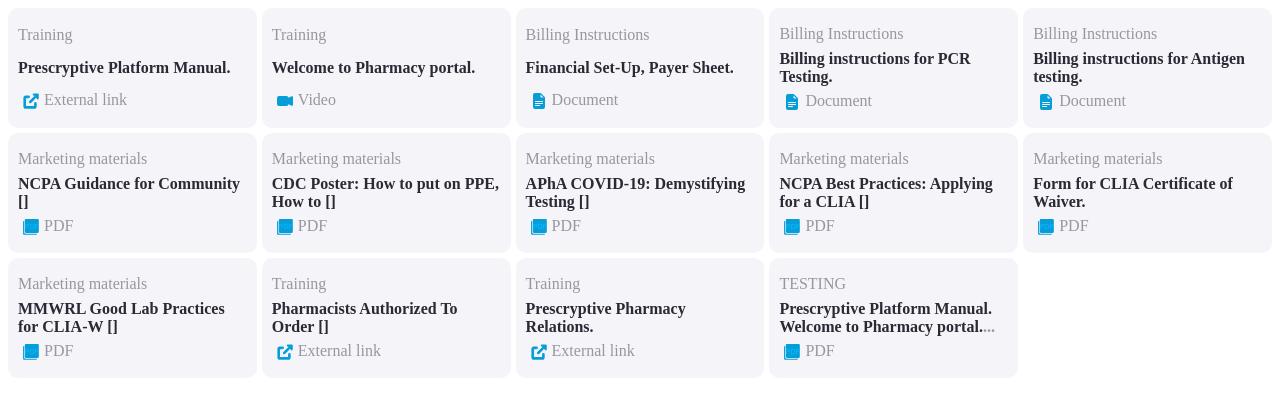
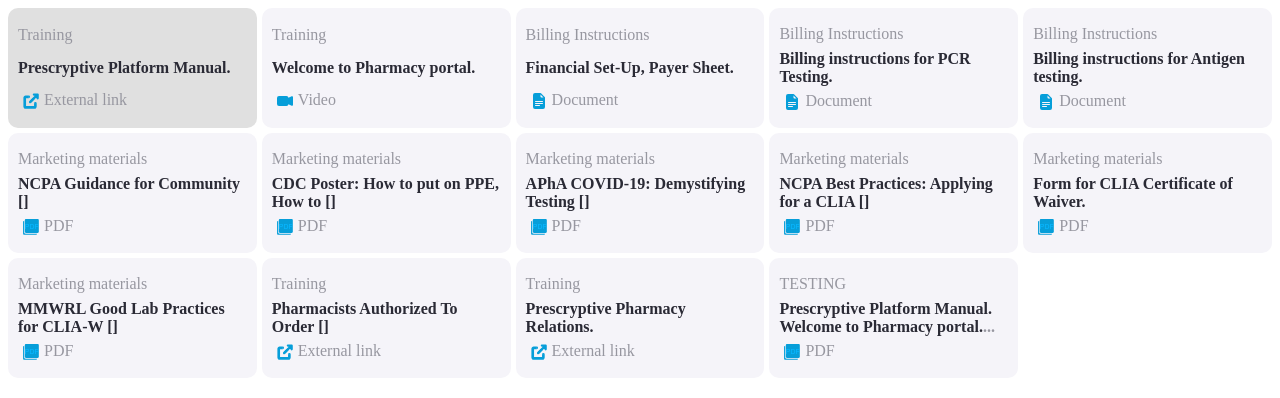
Before and after one commit to YakimaProgrammer/prescryptive-resources-and-references, a React app: page / in a window 1280 px wide. In both pictures the pointer is over the element 132 px from the left and 68 px from the top of the page. Built offline with nearby package versions, Linux system fonts and the light colour scheme.

Commit message:
Added :hover colors for the card display

```diff
--- a/src/Card/index.module.css
+++ b/src/Card/index.module.css
@@ -12,6 +12,11 @@
     height: 100px;
     min-width: 200px;
     cursor: pointer;
+    transition: background-color 0.5s ease;
+}
+
+.Card:hover {
+    background-color: #e0e0e0;
 }
 
 .Card > div {
```
